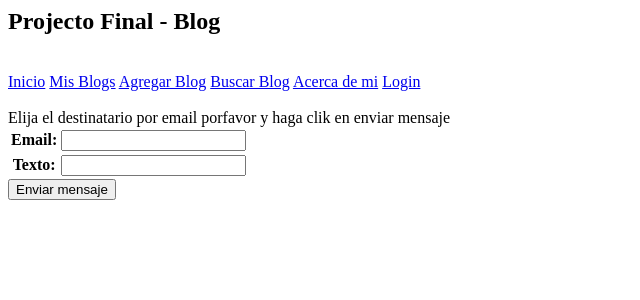
After one commit to SantiagoBuezas/ProjectoFinal, a Django app: page /Blog/formulario-de-mensajes/ in a window 1280 px wide. The commit adds this page. Shown: the top 300 px of the page, without its empty margins (0-640 px from the left). Run offline with Django 4.2, Linux system fonts and the light colour scheme.

Commit message:
agrego enviar mensajes entre usuarios

```diff
--- a/ProjectoFinal/Blog/forms.py
+++ b/ProjectoFinal/Blog/forms.py
@@ -2,6 +2,12 @@ from django import forms
 from django.contrib.auth.forms import UserCreationForm
 from django.contrib.auth.models import User
 from Blog.models import Avatar
+
+
+class MensajeForm(forms.Form):
+    email = forms.EmailField()
+    texto = forms.CharField(max_length=1000)
+
 
 class BlogForm(forms.Form):
     nombre = forms.CharField(max_length=50)
@@ -37,6 +43,7 @@ class UserEditionForm(UserCreationForm):
         fields = ["email", "password1", "password2", "first_name", "last_name"]
         # help_texts = {k: "" for k in fields}
 
+
 class AvatarForm(forms.ModelForm):
 
     imagen = forms.ImageField()
--- /dev/null
+++ b/ProjectoFinal/Blog/templates/Blog/formulario-de-mensajes.html
@@ -0,0 +1,17 @@
+{% extends "Blog/madre.html" %}
+
+{% load static %}
+
+{% block inserte_aqui_su_contenido %}
+{% if formulario.errors %}
+<p style="color: red;"> Error: alguno de los datos ingresados es incorrecto, revisar</p>
+{% endif %}
+<a>Elija el destinatario por email porfavor y haga clik en enviar mensaje</a>
+<form action="" method="POST">{% csrf_token %}
+    <table>
+        {{ formulario.as_table }}
+    </table>
+    <input type="submit" value="Enviar mensaje">
+</form>
+
+{% endblock %}
--- a/ProjectoFinal/Blog/templates/Blog/madre.html
+++ b/ProjectoFinal/Blog/templates/Blog/madre.html
@@ -12,6 +12,7 @@
 {% if request.user.is_authenticated %}
     <a href="{% url 'EditarPerfil' %}">Editar Perfil</a>
     <a href="{% url 'AgregarAvatar' %}">Agregar Avatar</a>
+    <a href="{% url 'Formulario-de-mensajes' %}">Enviar mensaje</a>
     <a href="{% url 'Logout' %}">Logout</a>
     {% if avatar %}
     <p><img height="40px" src="{{ avatar }}"/></p>
--- a/ProjectoFinal/Blog/urls.py
+++ b/ProjectoFinal/Blog/urls.py
@@ -20,6 +20,8 @@ from Blog.views import (
     MyLogout,
     editar_perfil,
     agregar_avatar,
+    mandar_mensaje,
+    mensaje_enviado,
 )
 
 urlpatterns = [
@@ -43,4 +45,6 @@ urlpatterns = [
     path("logout/", MyLogout.as_view(), name="Logout"),
     path("editar-perfil/", editar_perfil, name="EditarPerfil"),
     path("agregar-avatar/", agregar_avatar, name="AgregarAvatar"),
+    path("formulario-de-mensajes/", mandar_mensaje, name="Formulario-de-mensajes"),
+    path("mensaje-enviado/", mensaje_enviado, name="mensaje-enviado"),
 ]
--- a/ProjectoFinal/Blog/views.py
+++ b/ProjectoFinal/Blog/views.py
@@ -4,7 +4,15 @@ from django.shortcuts import render
 from django.urls import reverse
 
 from Blog.models import Blog, Autor, Articulo, Seccion, Avatar
-from Blog.forms import AutorForm, SeccionForm, ArticuloForm, BlogForm, UserEditionForm,AvatarForm
+from Blog.forms import (
+    AutorForm,
+    SeccionForm,
+    ArticuloForm,
+    BlogForm,
+    UserEditionForm,
+    AvatarForm,
+    MensajeForm,
+)
 from django.views.generic import (
     ListView,
     DetailView,
@@ -17,7 +25,6 @@ from django.contrib.auth import authenticate
 from django.contrib.auth.forms import AuthenticationForm, UserCreationForm
 from django.contrib.auth.mixins import LoginRequiredMixin
 from django.contrib.auth.decorators import login_required
-
 
 
 @login_required
@@ -96,7 +103,7 @@ def procesar_formulario_articulo(request):
         mi_formulario = ArticuloForm()
         contexto = {"formulario": mi_formulario}
         return render(request, "blog/formulario-articulo.html", context=contexto)
-    if request.method == "PSOT":
+    if request.method == "POST":
         mi_formulario = ArticuloForm(request.POST)
         if mi_formulario.is_valid():
             datos_ingresados_por_usuario = mi_formulario.cleaned_data
@@ -227,3 +234,16 @@ def agregar_avatar(request):
 
     contexto = {"form": form}
     return render(request, "Blog/avatar_form.html", contexto)
+
+
+def mandar_mensaje(request):
+    if request.method == "GET":
+        mi_formulario = MensajeForm()
+        contexto = {"formulario": mi_formulario}
+        return render(request, "blog/formulario-de-mensajes.html", context=contexto)
+    if request.method == "POST":
+        return render(request, "blog/mensaje-enviado.html")
+
+
+def mensaje_enviado(request):
+    return render(request, "blog/mensaje-enviado.html")
--- a/ProjectoFinal/ProjectoFinal/urls.py
+++ b/ProjectoFinal/ProjectoFinal/urls.py
@@ -18,10 +18,7 @@ from django.urls import path, include
 from django.conf.urls.static import static
 from django.conf import settings
 
-urlpatterns = [
-    path("admin/", admin.site.urls),
-    path("Blog/", include("Blog.urls"))
-]
+urlpatterns = [path("admin/", admin.site.urls), path("Blog/", include("Blog.urls"))]
 
 
 urlpatterns += static(settings.MEDIA_URL, document_root=settings.MEDIA_ROOT)
```
Also changed, not shown: ProjectoFinal/Blog/models.py (+7 -0 lines), ProjectoFinal/Blog/templates/Blog/mensaje-enviado.html (added, +7 -0 lines), ProjectoFinal/Blog/migrations/0005_mensaje.py (added), ProjectoFinal/ProjectoFinal/settings.py (line endings or trailing spaces), ProjectoFinal/db.sqlite3.
